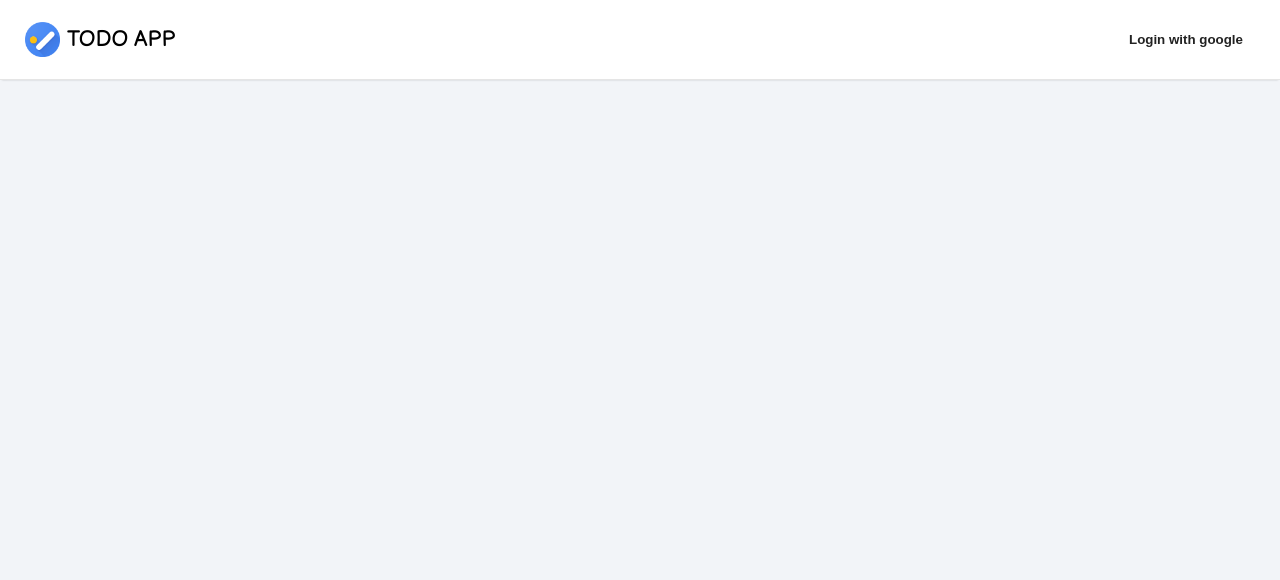
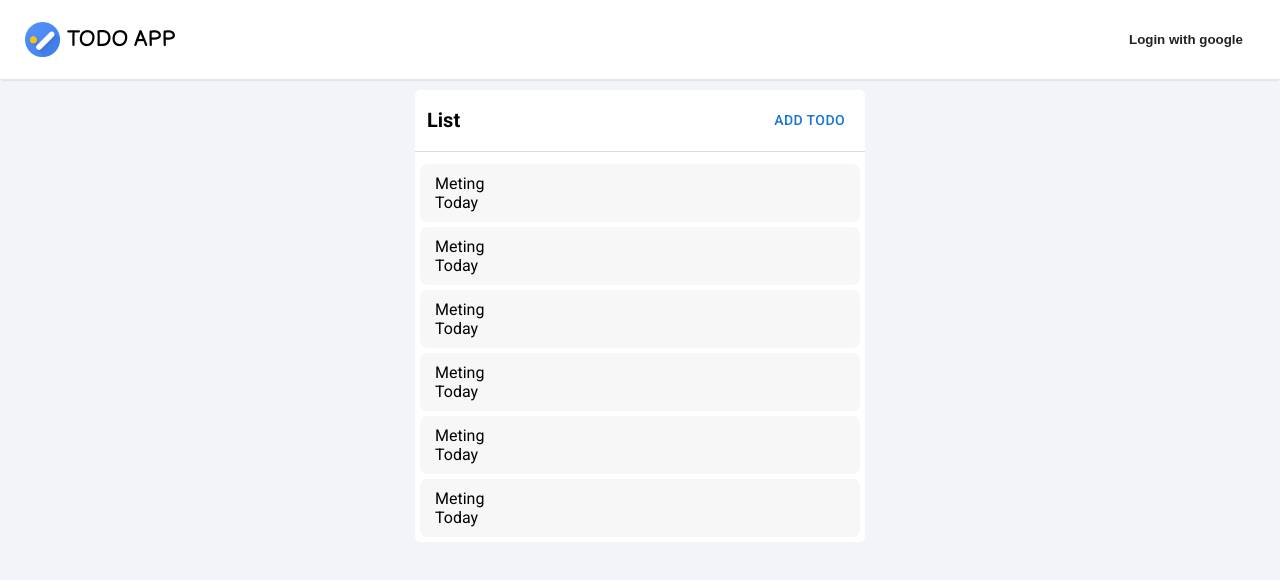
Before and after one commit to TahirAhmad01/todo-app, a React (Create React App) app: page / in a window 1280 px wide. Shown: the top 580 px of the page. Built offline with nearby package versions, Linux system fonts and the light colour scheme; no server answers.

Commit message:
static data load

```diff
--- a/package.json
+++ b/package.json
@@ -3,6 +3,11 @@
   "version": "0.1.0",
   "private": true,
   "dependencies": {
+    "@date-io/date-fns": "^2.13.1",
+    "@emotion/react": "^11.7.1",
+    "@emotion/styled": "^11.6.0",
+    "@material-ui/pickers": "^3.3.10",
+    "@mui/material": "^5.4.2",
     "@testing-library/jest-dom": "^5.16.2",
     "@testing-library/react": "^12.1.2",
     "@testing-library/user-event": "^13.5.0",
--- /dev/null
+++ b/src/components/AddTodo.jsx
@@ -0,0 +1,57 @@
+import Box from "@mui/material/Box";
+import Button from "@mui/material/Button";
+import Modal from "@mui/material/Modal";
+import TextField from "@mui/material/TextField";
+import * as React from "react";
+
+const style = {
+  position: "absolute",
+  top: "50%",
+  left: "50%",
+  transform: "translate(-50%, -50%)",
+  width: 400,
+  bgcolor: "background.paper",
+  border: "2px solid #000",
+  boxShadow: 24,
+  p: 4,
+};
+
+export default function AddTodo() {
+  const [open, setOpen] = React.useState(false);
+  const handleOpen = () => setOpen(true);
+  const handleClose = () => setOpen(false);
+  const [value, setValue] = React.useState(new Date("2014-08-18T21:11:54"));
+
+  const handleChange = (newValue) => {
+    setValue(newValue);
+  };
+
+  return (
+    <div>
+      <Button onClick={handleOpen}>Add todo</Button>
+      <Modal
+        open={open}
+        onClose={handleClose}
+        aria-labelledby="modal-modal-title"
+        aria-describedby="modal-modal-description"
+      >
+        <Box sx={style}>
+          {/* <Typography id="modal-modal-title" variant="h6" component="h2">
+            Text in a modal
+          </Typography>
+          <Typography id="modal-modal-description" sx={{ mt: 2 }}>
+            Duis mollis, est non commodo luctus, nisi erat porttitor ligula.
+          </Typography> */}
+          <h3 style={{ textAlign: "center", marginBottom: "30px" }}>
+            New Task
+          </h3>
+          <TextField
+            helperText=" "
+            id="demo-helper-text-aligned-no-helper"
+            label="Name"
+          />
+        </Box>
+      </Modal>
+    </div>
+  );
+}
--- /dev/null
+++ b/src/components/Todobox.jsx
@@ -0,0 +1,51 @@
+import React from "react";
+import AddTodo from "./AddTodo";
+
+const todoListItem = [
+  {
+    name: "meting",
+    Date: "today",
+  },
+  {
+    name: "meting",
+    Date: "today",
+  },
+  {
+    name: "meting",
+    Date: "today",
+  },
+  {
+    name: "meting",
+    Date: "today",
+  },
+  {
+    name: "meting",
+    Date: "today",
+  },
+  {
+    name: "meting",
+    Date: "today",
+  },
+];
+
+function TodoBox() {
+  return (
+    <div className="todo_body">
+      <div className="todo_inner">
+        <div className="todo_header">
+          <div className="title">List</div>
+          <AddTodo />
+        </div>
+
+        {todoListItem.map((todo, index) => (
+          <div className="todoListCon" key={index}>
+            <div>{todo.name}</div>
+            <div>{todo.Date}</div>
+          </div>
+        ))}
+      </div>
+    </div>
+  );
+}
+
+export default TodoBox;
--- a/src/pages/home.jsx
+++ b/src/pages/home.jsx
@@ -1,8 +1,14 @@
 import React from "react";
 import Nav from "./../components/nav";
+import TodoBox from "./../components/Todobox";
 
 function Home() {
-  return <Nav />;
+  return (
+    <>
+      <Nav />
+      <TodoBox />
+    </>
+  );
 }
 
 export default Home;
--- a/src/style/style.scss
+++ b/src/style/style.scss
@@ -186,3 +186,42 @@ button {
     }
   }
 }
+
+.todo_body {
+  margin: 10px 0;
+  display: flex;
+  justify-content: center;
+  align-items: center;
+  overflow-y: auto;
+  .todo_inner {
+    width: 450px;
+    border-radius: 5px;
+    background-color: #fff;
+    .todo_header {
+      padding: 12px 12px;
+      display: flex;
+      align-items: center;
+      border-bottom: 1px solid #ddd;
+      margin-bottom: 12px;
+      .title {
+        font-weight: 600;
+        flex-grow: 1;
+        font-size: 20px;
+      }
+      button {
+        background-color: #fff;
+        &:hover {
+          cursor: pointer;
+        }
+      }
+    }
+  }
+
+  .todoListCon {
+    padding: 10px 15px;
+    background-color: rgb(247, 247, 247);
+    margin: 5px;
+    border-radius: 7px;
+    text-transform: capitalize;
+  }
+}
```
Also changed, not shown: 1 other file (tests, documents, lock files or other folders).
